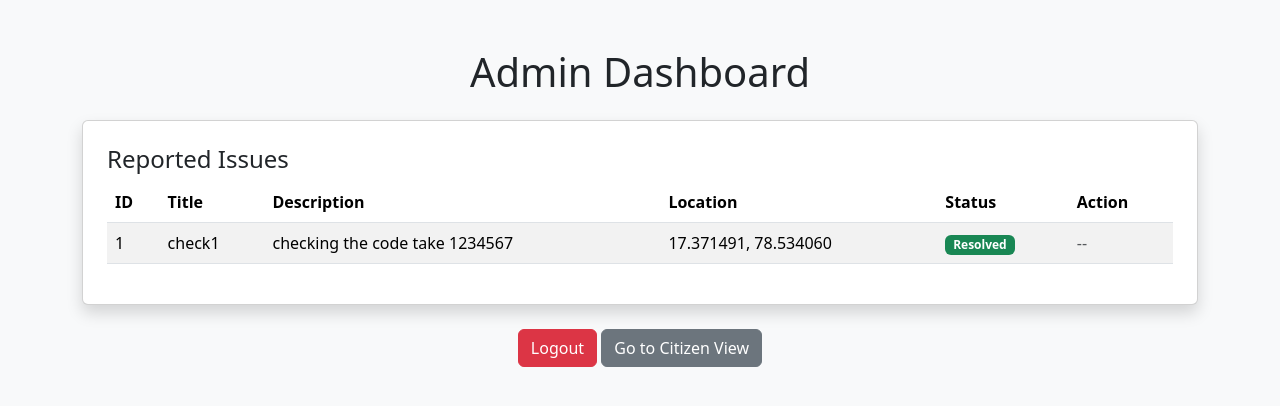
After one commit to ThrishulaPaniNeela/HackthonProject1, a Flask app: page /admin in a window 1280 px wide. The commit adds this page. Shown: the top 406 px of the page. Run offline with Flask 3, Linux system fonts and the light colour scheme; a user stored in the database is signed in; data comes from the database, SQL or seed files in the repository; both versions use the stored data as it was after the commit.

Commit message:
New changes did on sunday thrishulneela@

```diff
--- a/app.py
+++ b/app.py
@@ -1,37 +1,26 @@
-from flask import Flask, render_template, request, redirect, url_for
-from flask_sqlalchemy import SQLAlchemy
-from flask_login import LoginManager, UserMixin, login_user, login_required, logout_user, current_user
+from flask import Flask, render_template, request, redirect, url_for, session
+import sqlite3
 
 app = Flask(__name__)
-app.secret_key = "supersecretkey"  # Needed for login sessions
+app.secret_key = "supersecretkey"  # change in production
 
-# Database config
-app.config['SQLALCHEMY_DATABASE_URI'] = 'sqlite:///issues.db'
-app.config['SQLALCHEMY_TRACK_MODIFICATIONS'] = False
-db = SQLAlchemy(app)
 
-login_manager = LoginManager()
-login_manager.init_app(app)
-login_manager.login_view = "login"
+# ---------- Database Setup ----------
+def init_db():
+    conn = sqlite3.connect("civic_issues.db")
+    c = conn.cursor()
+    c.execute('''CREATE TABLE IF NOT EXISTS issues (
+                    id INTEGER PRIMARY KEY AUTOINCREMENT,
+                    title TEXT NOT NULL,
+                    description TEXT NOT NULL,
+                    location TEXT NOT NULL,
+                    status TEXT DEFAULT "Pending"
+                )''')
+    conn.commit()
+    conn.close()
 
-# Models
-class Issue(db.Model):
-    id = db.Column(db.Integer, primary_key=True)
-    title = db.Column(db.String(100))
-    description = db.Column(db.String(200))
-    location = db.Column(db.String(100))
-    status = db.Column(db.String(20), default="Pending")
 
-class Admin(UserMixin, db.Model):
-    id = db.Column(db.Integer, primary_key=True)
-    username = db.Column(db.String(50), unique=True, nullable=False)
-    password = db.Column(db.String(50), nullable=False)
-
-@login_manager.user_loader
-def load_user(admin_id):
-    return Admin.query.get(int(admin_id))
-
-# Home page (citizen view)
+# ---------- Home (Citizen Side) ----------
 @app.route("/", methods=["GET", "POST"])
 def index():
     if request.method == "POST":
@@ -39,52 +28,79 @@ def index():
         description = request.form["description"]
         location = request.form["location"]
 
-        new_issue = Issue(title=title, description=description, location=location)
-        db.session.add(new_issue)
-        db.session.commit()
-
+        conn = sqlite3.connect("civic_issues.db")
+        c = conn.cursor()
+        c.execute("INSERT INTO issues (title, description, location) VALUES (?, ?, ?)",
+                  (title, description, location))
+        conn.commit()
+        conn.close()
         return redirect(url_for("index"))
 
-    issues = Issue.query.all()
-    return render_template("index.html", issues=issues, user=current_user)
+    conn = sqlite3.connect("civic_issues.db")
+    c = conn.cursor()
+    c.execute("SELECT * FROM issues")
+    issues = [{"id": row[0], "title": row[1], "description": row[2], "location": row[3], "status": row[4]}
+              for row in c.fetchall()]
+    conn.close()
 
-# Admin login
+    return render_template("index.html", issues=issues, user=session.get("user"))
+
+
+# ---------- Admin Login ----------
 @app.route("/login", methods=["GET", "POST"])
 def login():
     if request.method == "POST":
         username = request.form["username"]
         password = request.form["password"]
 
-        admin = Admin.query.filter_by(username=username, password=password).first()
-        if admin:
-            login_user(admin)
-            return redirect(url_for("index"))
+        # Hardcoded admin (change as needed)
+        if username == "admin" and password == "admin123":
+            session["user"] = "admin"
+            return redirect(url_for("admin_dashboard"))
         else:
-            return "Invalid credentials!"
+            return render_template("login.html", error="Invalid credentials")
 
     return render_template("login.html")
 
-# Admin logout
+
+# ---------- Admin Dashboard ----------
+@app.route("/admin")
+def admin_dashboard():
+    if "user" not in session:
+        return redirect(url_for("login"))
+
+    conn = sqlite3.connect("civic_issues.db")
+    c = conn.cursor()
+    c.execute("SELECT * FROM issues")
+    issues = [{"id": row[0], "title": row[1], "description": row[2], "location": row[3], "status": row[4]}
+              for row in c.fetchall()]
+    conn.close()
+
+    return render_template("admin.html", issues=issues)
+
+
+# ---------- Update Issue Status ----------
+@app.route("/resolve/<int:issue_id>")
+def resolve(issue_id):
+    if "user" not in session:
+        return redirect(url_for("login"))
+
+    conn = sqlite3.connect("civic_issues.db")
+    c = conn.cursor()
+    c.execute("UPDATE issues SET status='Resolved' WHERE id=?", (issue_id,))
+    conn.commit()
+    conn.close()
+
+    return redirect(url_for("admin_dashboard"))
+
+
+# ---------- Logout ----------
 @app.route("/logout")
-@login_required
 def logout():
-    logout_user()
+    session.pop("user", None)
     return redirect(url_for("index"))
 
-# Mark issue as resolved (only admin)
-@app.route("/resolve/<int:issue_id>")
-@login_required
-def resolve_issue(issue_id):
-    issue = Issue.query.get_or_404(issue_id)
-    issue.status = "Resolved"
-    db.session.commit()
-    return redirect(url_for("index"))
 
 if __name__ == "__main__":
-    with app.app_context():
-        db.create_all()
-        # Add a default admin (only once)
-        if not Admin.query.filter_by(username="admin").first():
-            db.session.add(Admin(username="admin", password="admin123"))
-            db.session.commit()
+    init_db()
     app.run(debug=True)
--- /dev/null
+++ b/templates/admin.html
@@ -0,0 +1,59 @@
+<!DOCTYPE html>
+<html>
+<head>
+    <title>Admin Dashboard</title>
+    <link rel="stylesheet" href="https://cdn.jsdelivr.net/npm/bootstrap@5.3.2/dist/css/bootstrap.min.css">
+</head>
+<body class="bg-light">
+
+<div class="container mt-5">
+    <h1 class="text-center mb-4">Admin Dashboard</h1>
+
+    <div class="card p-4 shadow">
+        <h4>Reported Issues</h4>
+        <table class="table table-striped">
+            <thead>
+                <tr>
+                    <th>ID</th>
+                    <th>Title</th>
+                    <th>Description</th>
+                    <th>Location</th>
+                    <th>Status</th>
+                    <th>Action</th>
+                </tr>
+            </thead>
+            <tbody>
+                {% for issue in issues %}
+                <tr>
+                    <td>{{ issue.id }}</td>
+                    <td>{{ issue.title }}</td>
+                    <td>{{ issue.description }}</td>
+                    <td>{{ issue.location }}</td>
+                    <td>
+                        {% if issue.status == "Resolved" %}
+                            <span class="badge bg-success">Resolved</span>
+                        {% else %}
+                            <span class="badge bg-warning text-dark">Pending</span>
+                        {% endif %}
+                    </td>
+                    <td>
+                        {% if issue.status != "Resolved" %}
+                            <a href="{{ url_for('resolve', issue_id=issue.id) }}" class="btn btn-sm btn-success">Mark Resolved</a>
+                        {% else %}
+                            <span class="text-muted">--</span>
+                        {% endif %}
+                    </td>
+                </tr>
+                {% endfor %}
+            </tbody>
+        </table>
+    </div>
+
+    <div class="text-center mt-4">
+        <a href="{{ url_for('logout') }}" class="btn btn-danger">Logout</a>
+        <a href="{{ url_for('index') }}" class="btn btn-secondary">Go to Citizen View</a>
+    </div>
+</div>
+
+</body>
+</html>
```
Also changed, not shown: templates/index.html (+107 -56 lines), templates/issues.html (added, +18 -0 lines), civic_issues.db (added), instance/civic_issues.db (added), instance/issues.db.
